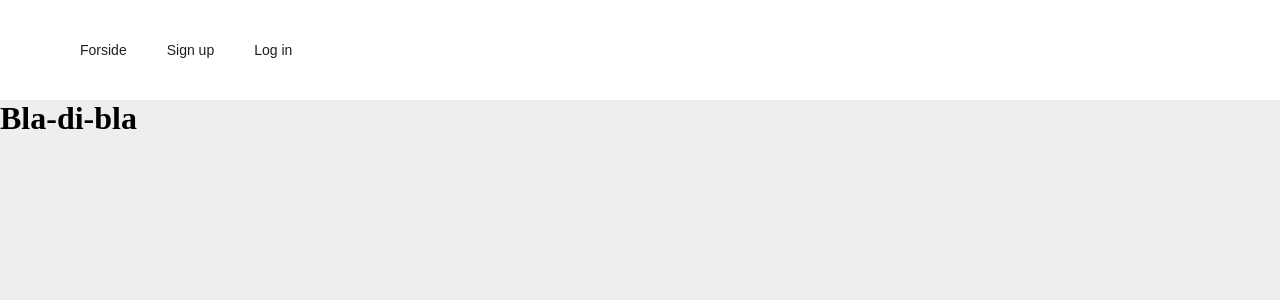
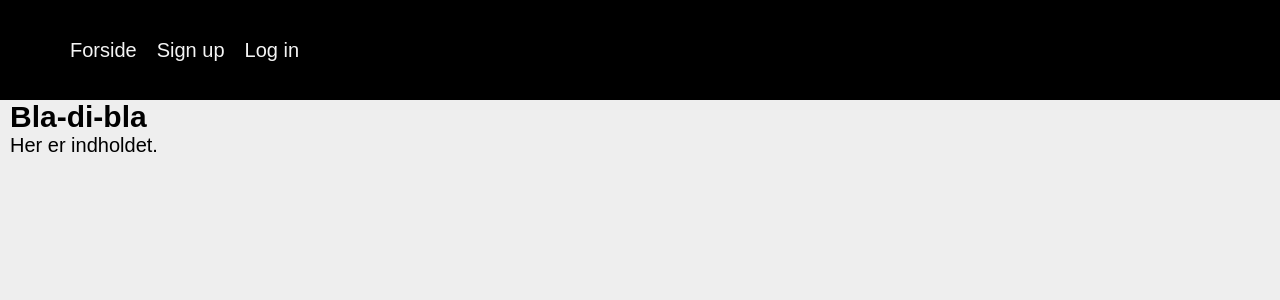
Before and after one commit to darthommen/loginsystem, a PHP site: page / in a window 1280 px wide. Shown: the top 300 px of the page. Run offline with PHP 8.4, Linux system fonts and the light colour scheme.

Commit message:
små udseendemøssige ændringer på forsiden

```diff
--- a/css/style.css
+++ b/css/style.css
@@ -5,7 +5,10 @@
 
 body {
     background-color: #eee;
-}
+    font-size: 14px;
+    font-family: arial;
+    color: black;
+   }
 
 ul {
     margin-left: 60px ;
@@ -14,8 +17,7 @@ ul {
 nav {
     width: 100%;
     height: 100px;
-    background-color: #fff;
-
+    background-color: black;
 }
 
 ul li {
@@ -23,19 +25,24 @@ ul li {
     display: inline-block;
     float: left;
     line-height: 100px;
-
 }
 
 ul li a {
     display: block;
     text-decoration: none;
-    font-size: 14px;
+    font-size: 20px;
     font-family: arial;
-    color: #1e1e1e;
-    padding: 0 20px;
-
+    color: whitesmoke;
+    padding: 0 10px;
 }
 
 ul li a:hover {
     color: red;
 }
+
+.brødtekst {
+    font-size: 20px;
+    font-family: arial;
+    color: black;
+    padding: 0 10px;
+}
--- a/index.php
+++ b/index.php
@@ -2,10 +2,13 @@
   include_once 'header.php' ;
 ?>
 
-  <h1>Bla-di-bla</h1>
+  <section class="brødtekst">
+    <h1>Bla-di-bla</h1>
+    Her er indholdet.
+  </section>
 
 
-    <div id="result"></div>
+
 
 
 
```
